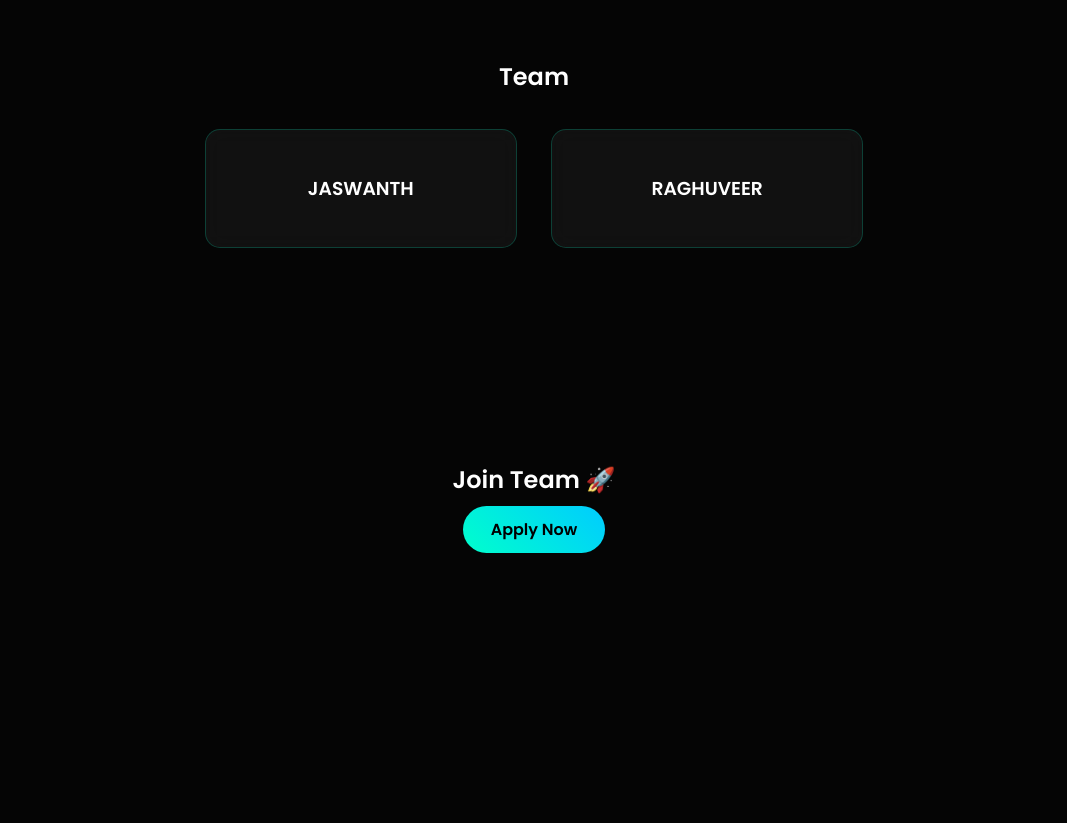
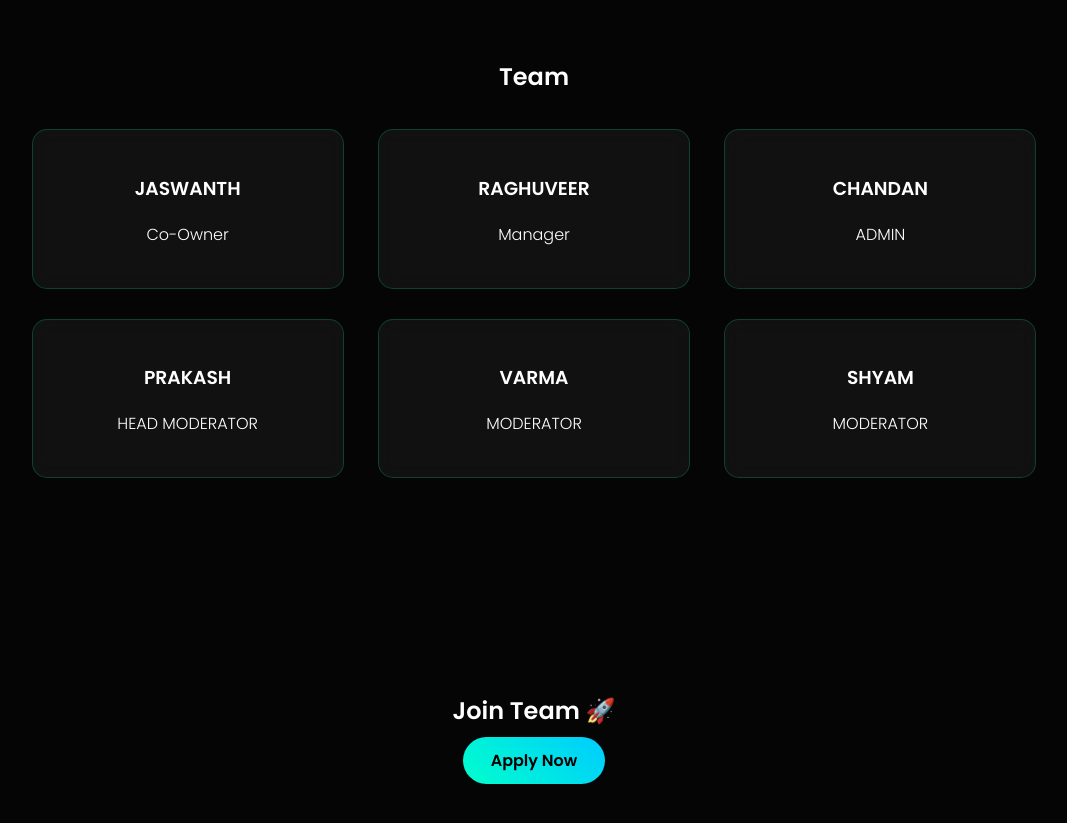
Before and after one commit to MARKEXE-dev/WEB, a plain HTML site: page index.html in a window 1280 px wide. Shown: the part 2300-3123 px from the top of the page, without its empty margins (106-1173 px from the left). Before the commit the page ends 2932 px from the top, so only its background shows below. Drawn offline with Linux system fonts and the light colour scheme.

Commit message:
Update team section with member details
Added team member roles and additional members to the team section.

```diff
--- a/index.html
+++ b/index.html
@@ -130,8 +130,37 @@ nav h2{color:#00ffcc;letter-spacing:2px;}
 
 <div class="section fade" id="team">
 <h2>Team</h2>
-<div class="card"><h3>JASWANTH</h3></div>
-<div class="card"><h3>RAGHUVEER</h3></div>
+
+<div class="card">
+<h3>JASWANTH</h3>
+<p>Co-Owner</p>
+</div>
+
+<div class="card">
+<h3>RAGHUVEER</h3>
+<p>Manager</p>
+</div>
+
+<div class="card">
+<h3>CHANDAN</h3>
+<p>ADMIN</p>
+</div>
+
+<div class="card">
+<h3>PRAKASH</h3>
+<p>HEAD MODERATOR</p>
+</div>
+
+<div class="card">
+<h3>VARMA</h3>
+<p>MODERATOR</p>
+</div>
+
+<div class="card">
+<h3>SHYAM</h3>
+<p>MODERATOR</p>
+</div>
+
 </div>
 
 <div class="section fade" id="apply">
```
